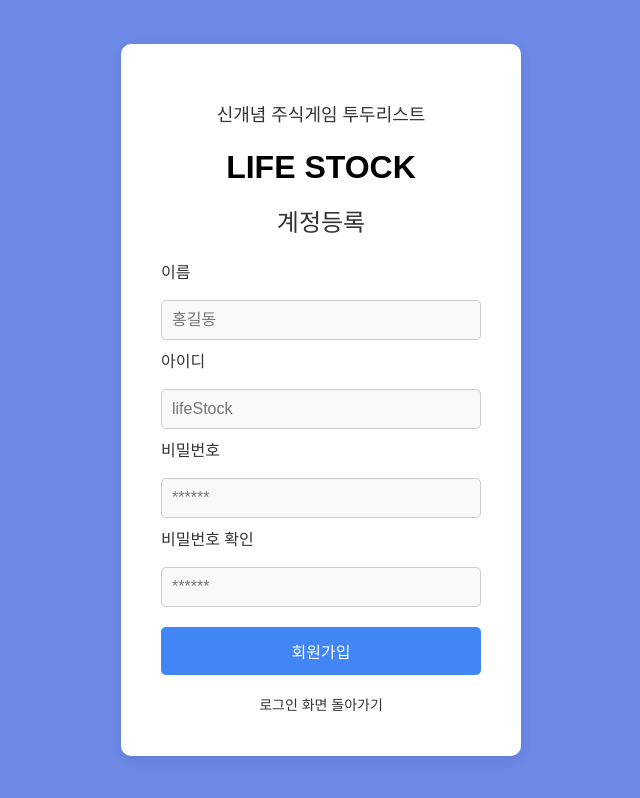
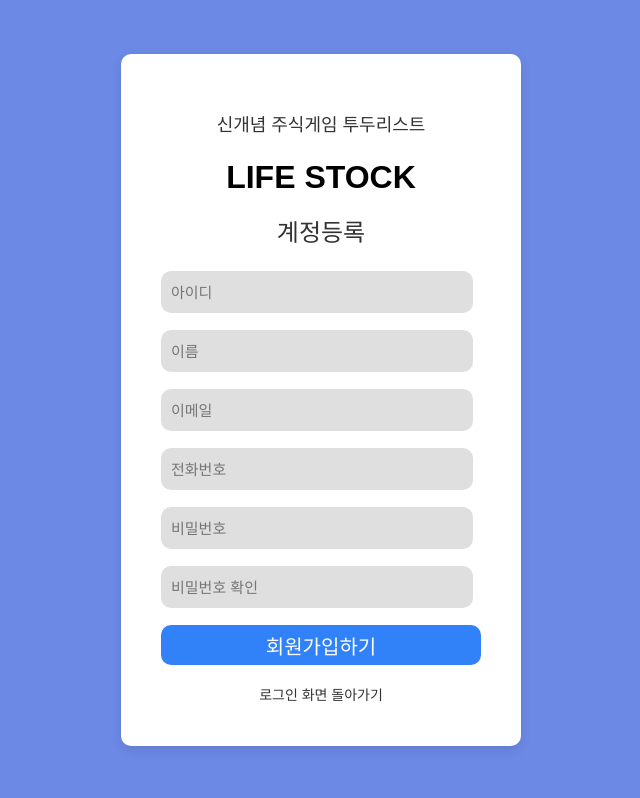
Before and after one commit to Planner-LifeStock/LifeStock_frontend, a React (Vite) app: page /register in a window 1280 px wide. Shown: the whole page, without its empty margins (319-959 px from the left). Built offline with nearby package versions, Linux system fonts and the light colour scheme.

Commit message:
feat:약간의 수정

```diff
--- /dev/null
+++ b/src/api/registration.js
@@ -0,0 +1,11 @@
+import { API } from './axios';
+
+export const registerUser = async (userData) => {
+  try {
+    const response = await API.post('/users/register', userData);  // 백엔드의 회원가입 경로에 POST 요청
+    return response.data;
+  } catch (error) {
+    console.error('회원가입 요청 중 오류 발생:', error);
+    throw error;
+  }
+};
--- a/src/components/AssetBox/index.jsx
+++ b/src/components/AssetBox/index.jsx
@@ -17,7 +17,7 @@ const AssetText = styled.div`
   font-weight: 700;
 `
 
-function AssetBox({ Text = ' ', Asset, unit = '원', box }) {
+function AssetBox({Text = ' ', Asset, unit = '원', box }) {
   return (
     <Container>
       <Title>{Text}</Title>
--- a/src/components/InputBox/index.jsx
+++ b/src/components/InputBox/index.jsx
@@ -1,20 +1,22 @@
 import styled from 'styled-components'
 
 const Container = styled.input`
-  line-height: 50px;
+  height: ${({ height }) => `${height}px`};  // height 속성 추가(line-height 지워버림)
   width: ${({ width }) => `${width}px`};
   background-color: #dfdfdf;
   border-radius: 10px;
   border: none;
   margin-bottom: 16px;
-  font-size: 20px;
+  font-size: ${({ fontSize }) => `${fontSize}px` || '20px'};  // 기본값 20px
   padding-left: 10px;
 `
 
-const InputBox = ({ placeholder, width = 480, value, onChange }) => {
+const InputBox = ({ placeholder, width = 480, height= 50, fontSize = 20, value, onChange }) => {
   return (
     <Container
       width={width}
+      height={height}
+      fontSize={fontSize}  // fontSize를 props로 전달
       placeholder={placeholder}
       value={value}
       onChange={onChange}
--- /dev/null
+++ b/src/hooks/useRegister.jsx
@@ -0,0 +1,31 @@
+import { useState } from 'react';
+import { registerUser } from '../api/registration';  // API 호출 함수 가져오기
+
+export const useRegister = () => {
+  const [isLoading, setIsLoading] = useState(false); // 로딩 상태
+  const [errorMessage, setErrorMessage] = useState(''); // 오류 메시지 상태
+  const [successMessage, setSuccessMessage] = useState(''); // 성공 메시지 상태
+
+  // 회원가입 처리 함수
+  const handleRegister = async (userData) => {
+    setIsLoading(true);  // 로딩 상태 시작
+    setErrorMessage('');  // 오류 메시지 초기화
+    setSuccessMessage('');  // 성공 메시지 초기화
+
+    try {
+      const response = await registerUser(userData);  // API 호출
+      setSuccessMessage('회원가입 성공!');  // 성공 시 메시지 설정
+    } catch (error) {
+      setErrorMessage('회원가입 실패: ' + error.response?.data?.message || '오류가 발생했습니다.');  // 오류 처리
+    } finally {
+      setIsLoading(false);  // 로딩 상태 종료
+    }
+  };
+
+  return {
+    handleRegister,  // 회원가입 함수
+    isLoading,  // 로딩 상태
+    errorMessage,  // 오류 메시지 상태
+    successMessage,  // 성공 메시지 상태
+  };
+};
--- a/src/layouts/LoginBox/index.jsx
+++ b/src/layouts/LoginBox/index.jsx
@@ -37,7 +37,7 @@ const SubTitle = styled.h2`
 const Form = styled.form`
   display: flex;
   flex-direction: column;
-  gap: 10px;
+  gap: 1px;
 `
 
 const Label = styled.label`
@@ -122,23 +122,25 @@ const LoginBox = () => {
             <SubTitle>로그인</SubTitle>
 
             <Form onSubmit={handleLogin}>
-            <Label htmlFor="email">아이디</Label>
             <InputBox
                 type="email"
                 id="email"
                 width = {300}
+                height={40}
+                fontSize={15}
                 value={email}
                 onChange={e => setEmail(e.target.value)}
-                placeholder="lifestock@naver.com"
+                placeholder="아이디"
             />
-            <Label htmlFor="password">비밀번호</Label>
             <InputBox
                 type="password"
                 id="password"
                 width = {300}
+                height={40}
+                fontSize={15}
                 value={password}
                 onChange={e => setPassword(e.target.value)}
-                placeholder="******"
+                placeholder="비밀번호"
             />
             {errorMessage && <ErrorMessage>{errorMessage}</ErrorMessage>}
             <Button onClick={handleLogin}>로그인</Button>
--- /dev/null
+++ b/src/layouts/RegisterBox/index.jsx
@@ -0,0 +1,176 @@
+import { useState } from "react";
+import { Link } from "react-router-dom";
+import styled from "styled-components";
+import { useRegister } from "../../hooks/useRegister";  // useRegister 훅 가져오기
+
+import Button from "../../components/Button";
+import InputBox from "../../components/InputBox";
+
+const RegisterEdge = styled.div`
+  width: 400px;
+  padding: 40px;
+  background-color: white;
+  border-radius: 10px;
+  box-shadow: 0 4px 12px rgba(0, 0, 0, 0.1);
+  text-align: center;
+`;
+
+const Title = styled.h3`
+  font-size: 18px;
+  color: #333;
+  margin-bottom: 10px;
+`;
+
+const MainTitle = styled.h1`
+  font-size: 32px;
+  font-weight: bold;
+  margin-bottom: 10px;
+  color: #000;
+`;
+
+const SubTitle = styled.h2`
+  font-size: 24px;
+  margin-bottom: 20px;
+  color: #333;
+`;
+
+const Form = styled.form`
+  display: flex;
+  flex-direction: column;
+  gap: 1px;
+`;
+
+const Label = styled.label`
+  text-align: left;
+  margin-bottom: 5px;
+  font-size: 16px;
+  color: #333;
+`;
+
+const ErrorMessage = styled.div`
+  color: red;
+  margin-bottom: 10px;
+`;
+
+const LoginLink = styled.a`
+  margin-top: 20px;
+  font-size: 14px;
+  color: #333;
+  cursor: pointer;
+  display: block;
+`;
+
+const RegisterBox = () => {
+  const [username, setUsername] = useState("");
+  const [realName, setRealName] = useState("");
+  const [email, setEmail] = useState("");
+  const [password, setPassword] = useState("");
+  const [confirmPassword, setConfirmPassword] = useState("");
+  const [phoneNumber, setPhoneNumber] = useState("");
+  const { handleRegister, isLoading, errorMessage, successMessage } = useRegister();  // useRegister 훅 사용
+
+  const handleSubmit = (e) => {
+    e.preventDefault();
+
+    if (!username || !realName || !email || !password || !confirmPassword || !phoneNumber) {
+      return;
+    }
+
+    if (password !== confirmPassword) {
+      return;
+    }
+
+    const userData = {
+      username,
+      realName,
+      email,
+      password,
+      phoneNumber,
+      status: "ACTIVE",
+      role: "USER",
+    };
+
+    handleRegister(userData);  // 회원가입 요청 전송
+  };
+
+  return (
+    <RegisterEdge>
+      <Title>신개념 주식게임 투두리스트</Title>
+      <MainTitle>LIFE STOCK</MainTitle>
+      <SubTitle>계정등록</SubTitle>
+
+      <Form onSubmit={handleSubmit}>
+        <InputBox
+          type="text"
+          id="username"
+          width={300}
+          height={40}
+          fontSize={15}
+          value={username}
+          onChange={(e) => setUsername(e.target.value)}
+          placeholder="아이디"
+        />
+        <InputBox
+          type="text"
+          id="realName"
+          width={300}
+          height={40}
+          fontSize={15}
+          value={realName}
+          onChange={(e) => setRealName(e.target.value)}
+          placeholder="이름"
+        />
+        <InputBox
+          type="email"
+          id="email"
+          width={300}
+          height={40}
+          fontSize={15}
+          value={email}
+          onChange={(e) => setEmail(e.target.value)}
+          placeholder="이메일"
+        />
+        <InputBox
+          type="text"
+          id="phoneNumber"
+          width={300}
+          height={40}
+          fontSize={15}
+          value={phoneNumber}
+          onChange={(e) => setPhoneNumber(e.target.value)}
+          placeholder="전화번호"
+        />
+        {/* <Label htmlFor="password">비밀번호</Label> */}
+        <InputBox
+          type="password"
+          id="password"
+          width={300}
+          height={40}
+          fontSize={15}
+          value={password}
+          onChange={(e) => setPassword(e.target.value)}
+          placeholder="비밀번호"
+        />
+        <InputBox
+          type="password"
+          id="confirmPassword"
+          width={300}
+          height={40}
+          fontSize={15}
+          value={confirmPassword}
+          onChange={(e) => setConfirmPassword(e.target.value)}
+          placeholder="비밀번호 확인"
+        />
+        {errorMessage && <ErrorMessage>{errorMessage}</ErrorMessage>}
+        {successMessage && <div style={{ color: 'green' }}>{successMessage}</div>}
+        <Button type="submit" disabled={isLoading}>
+          {isLoading ? '회원가입 중...' : '회원가입하기'}
+        </Button>
+      </Form>
+
+      <LoginLink href="/login">로그인 화면 돌아가기</LoginLink>
+    </RegisterEdge>
+  );
+};
+
+export default RegisterBox;
--- a/src/pages/RegisterPage.jsx
+++ b/src/pages/RegisterPage.jsx
@@ -1,76 +1,6 @@
 import React, { useState } from 'react'
 import styled from 'styled-components'
-
-const RegisterPage = () => {
-  const [name, setName] = useState('')
-  const [email, setEmail] = useState('')
-  const [password, setPassword] = useState('')
-  const [confirmPassword, setConfirmPassword] = useState('')
-  const [errorMessage, setErrorMessage] = useState('')
-
-  const handleRegister = e => {
-    e.preventDefault()
-    if (!name || !email || !password || !confirmPassword) {
-      setErrorMessage('모든 빈칸을 입력하세요.')
-      return
-    }
-    if (password !== confirmPassword) {
-      setErrorMessage('비밀번호가 일치하지 않습니다.')
-      return
-    }
-    console.log('회원가입 시도:', { name, email, password })
-    setErrorMessage('회원가입 성공')
-  }
-
-  return (
-    <PageContainer>
-      <RegisterBox>
-        <Title>신개념 주식게임 투두리스트</Title>
-        <MainTitle>LIFE STOCK</MainTitle>
-        <SubTitle>계정등록</SubTitle>
-
-        <Form onSubmit={handleRegister}>
-          <Label htmlFor="name">이름</Label>
-          <Input
-            type="text"
-            id="name"
-            value={name}
-            onChange={e => setName(e.target.value)}
-            placeholder="홍길동"
-          />
-          <Label htmlFor="email">아이디</Label>
-          <Input
-            type="email"
-            id="email"
-            value={email}
-            onChange={e => setEmail(e.target.value)}
-            placeholder="lifeStock"
-          />
-          <Label htmlFor="password">비밀번호</Label>
-          <Input
-            type="password"
-            id="password"
-            value={password}
-            onChange={e => setPassword(e.target.value)}
-            placeholder="******"
-          />
-          <Label htmlFor="confirmPassword">비밀번호 확인</Label>
-          <Input
-            type="password"
-            id="confirmPassword"
-            value={confirmPassword}
-            onChange={e => setConfirmPassword(e.target.value)}
-            placeholder="******"
-          />
-          {errorMessage && <ErrorMessage>{errorMessage}</ErrorMessage>}
-          <RegisterButton type="submit">회원가입</RegisterButton>
-        </Form>
-
-        <LoginLink href="/login">로그인 화면 돌아가기</LoginLink>
-      </RegisterBox>
-    </PageContainer>
-  )
-}
+import RegisterBox from '../layouts/RegisterBox'
 
 // 스타일링
 const PageContainer = styled.div`
@@ -81,77 +11,14 @@ const PageContainer = styled.div`
   background-color: #6c89e6;
 `
 
-const RegisterBox = styled.div`
-  width: 400px;
-  padding: 40px;
-  background-color: white;
-  border-radius: 10px;
-  box-shadow: 0 4px 12px rgba(0, 0, 0, 0.1);
-  text-align: center;
-`
-
-const Title = styled.h3`
-  font-size: 18px;
-  color: #333;
-  margin-bottom: 10px;
-`
-
-const MainTitle = styled.h1`
-  font-size: 32px;
-  font-weight: bold;
-  margin-bottom: 10px;
-  color: #000;
-`
-
-const SubTitle = styled.h2`
-  font-size: 24px;
-  margin-bottom: 20px;
-  color: #333;
-`
-
-const Form = styled.form`
-  display: flex;
-  flex-direction: column;
-  gap: 10px;
-`
-
-const Label = styled.label`
-  text-align: left;
-  margin-bottom: 5px;
-  font-size: 16px;
-  color: #333;
-`
-
-const Input = styled.input`
-  padding: 10px;
-  border-radius: 5px;
-  border: 1px solid #ccc;
-  font-size: 16px;
-  background-color: #f9f9f9;
-`
-
-const RegisterButton = styled.button`
-  padding: 12px;
-  background-color: #4285f4;
-  color: white;
-  border: none;
-  border-radius: 5px;
-  font-size: 16px;
-  cursor: pointer;
-  margin-top: 10px;
-`
-
-const ErrorMessage = styled.div`
-  color: red;
-  margin-bottom: 10px;
-`
-
-const LoginLink = styled.a`
-  margin-top: 20px;
-  font-size: 14px;
-  color: #333;
-  cursor: pointer;
-  display: block;
-`
+const RegisterPage = () => {
+  return (
+    <>
+      <PageContainer>
+        <RegisterBox/>
+      </PageContainer>
+    </>
+  )
+}
 
 export default RegisterPage
```
